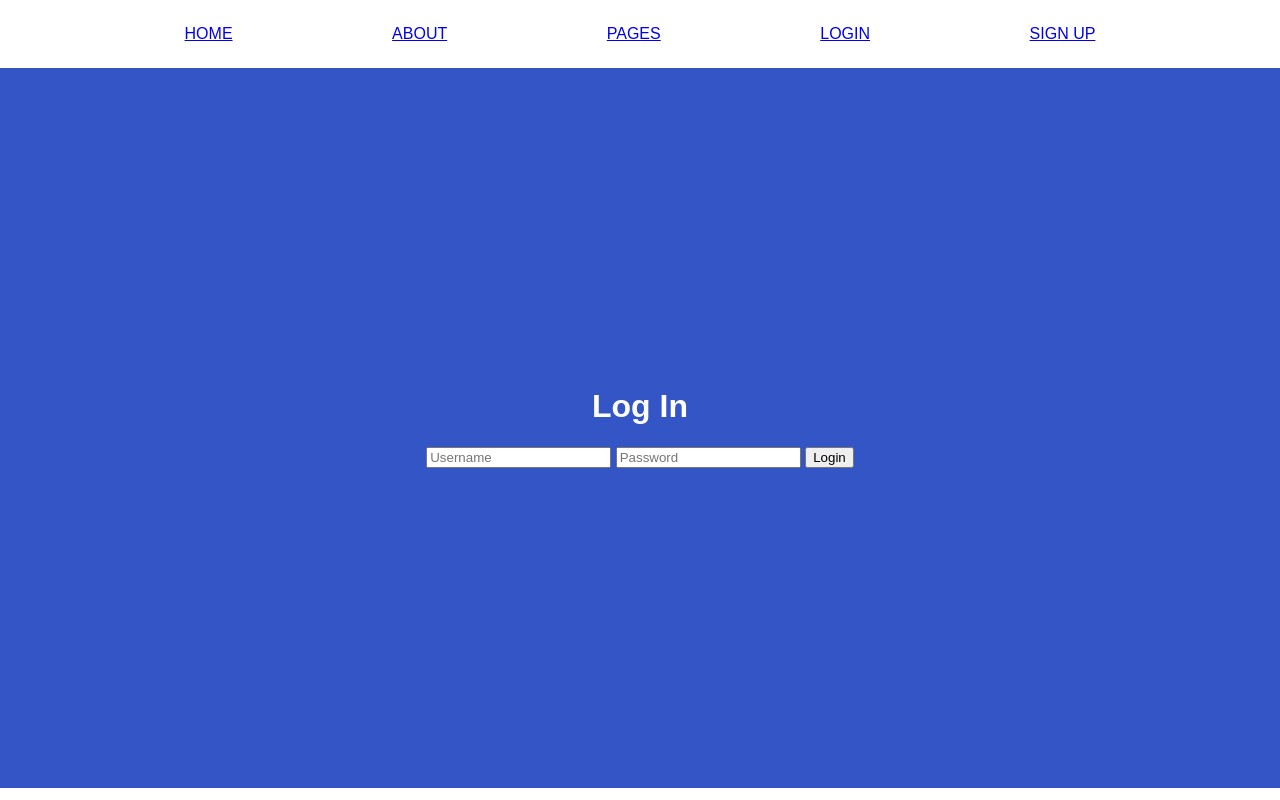
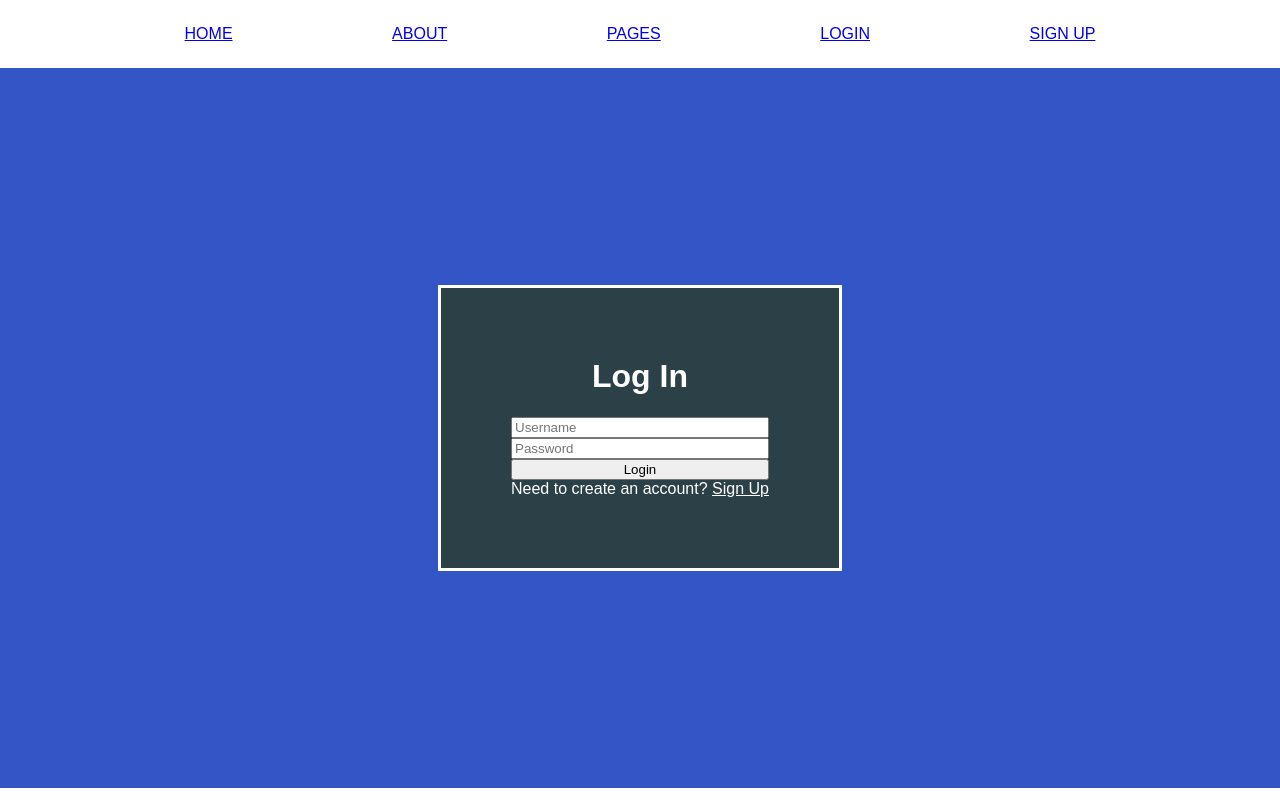
Before and after one commit to javidangarcia/pokemon-wiki, a Flask app: page /login in a window 1280 px wide. Run offline with Flask 2, Linux system fonts and the light colour scheme.

Commit message:
added some styling to account forms

```diff
--- a/flaskr/static/style.css
+++ b/flaskr/static/style.css
@@ -147,6 +147,23 @@ body {
 
 .account h1 {
     margin-top: 0px;
+    display: flex;
+    justify-content: center;
+}
+
+.account-window {
+    background-color: #2C4047;
+    padding: 70px;
+    border: 3px solid white;
+}
+
+.account-form {
+    display: flex;
+    flex-direction: column;
+}
+
+.account-window a {
+    color: white;
 }
 
 .flash {
--- a/flaskr/templates/login.html
+++ b/flaskr/templates/login.html
@@ -14,12 +14,15 @@ Login
     {% endif %}
 {% endwith %}
 <div class="account">
+    <div class="account-window">
         <h1>Log In</h1>
-    <form method="POST", action="">
+        <form class="account-form" method="POST", action="">
             {{form.csrf_token}}
             {{form.username}}
             {{form.password}}
             {{form.submit}}
         </form>
+        Need to create an account? <a href="{{url_for('signup')}}">Sign Up</a>
+    </div>
 </div>
 {% endblock %}
--- a/flaskr/templates/signup.html
+++ b/flaskr/templates/signup.html
@@ -14,8 +14,9 @@ Sign up to Pokemon wiki
     {% endif %}
 {% endwith %}
 <div class="account">
+    <div class="account-window">
         <h1>Sign Up</h1>
-    <form method="POST", action="">
+        <form class="account-form" method="POST", action="">
             {{form.csrf_token}}
             {{form.username}}
             {{form.password}}
@@ -23,4 +24,5 @@ Sign up to Pokemon wiki
         </form>
         Already have an account? <a href="{{url_for('login')}}">Login</a>
     </div>
+</div>
 {% endblock %}
```
Lines whose indentation alone changed are shown as unchanged.
